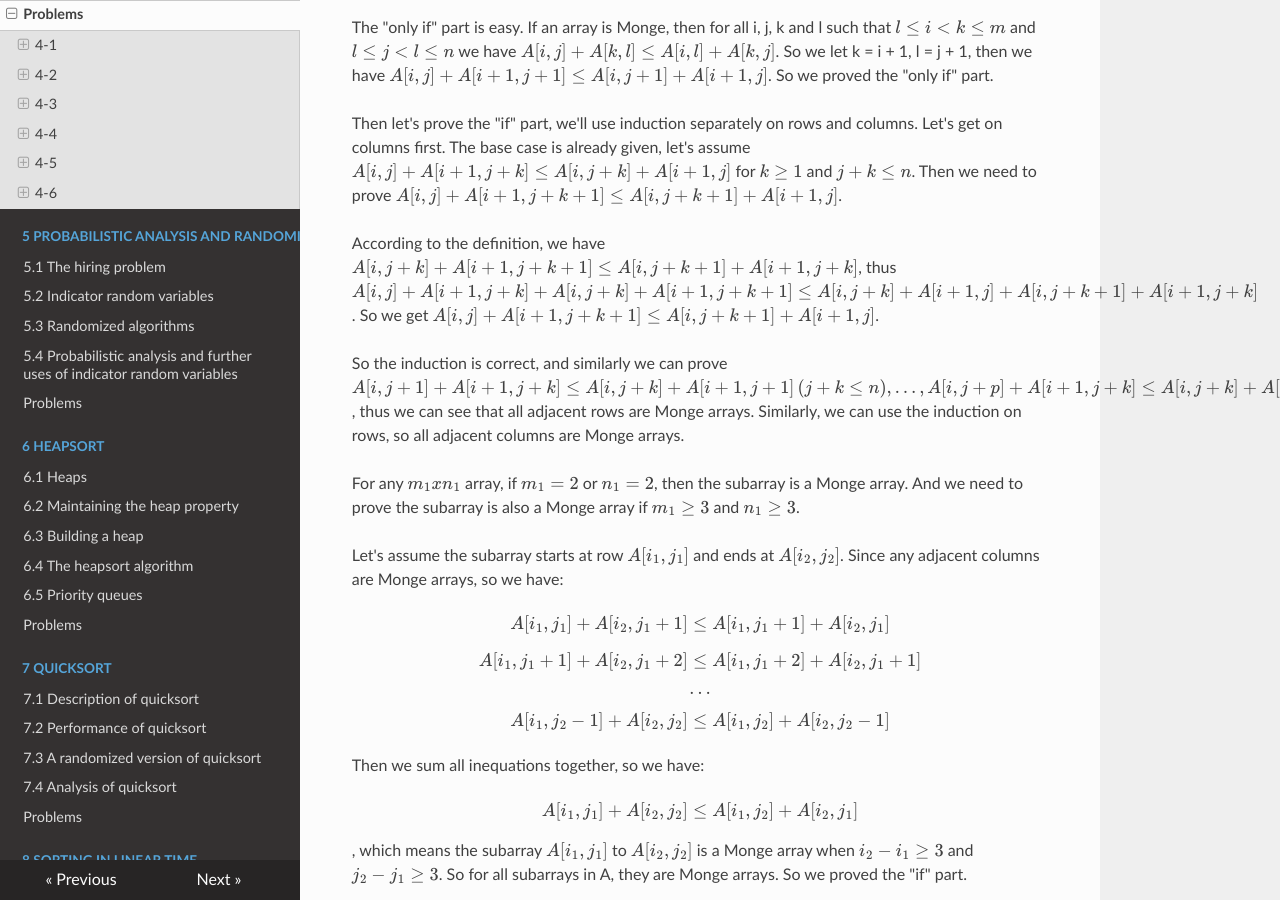
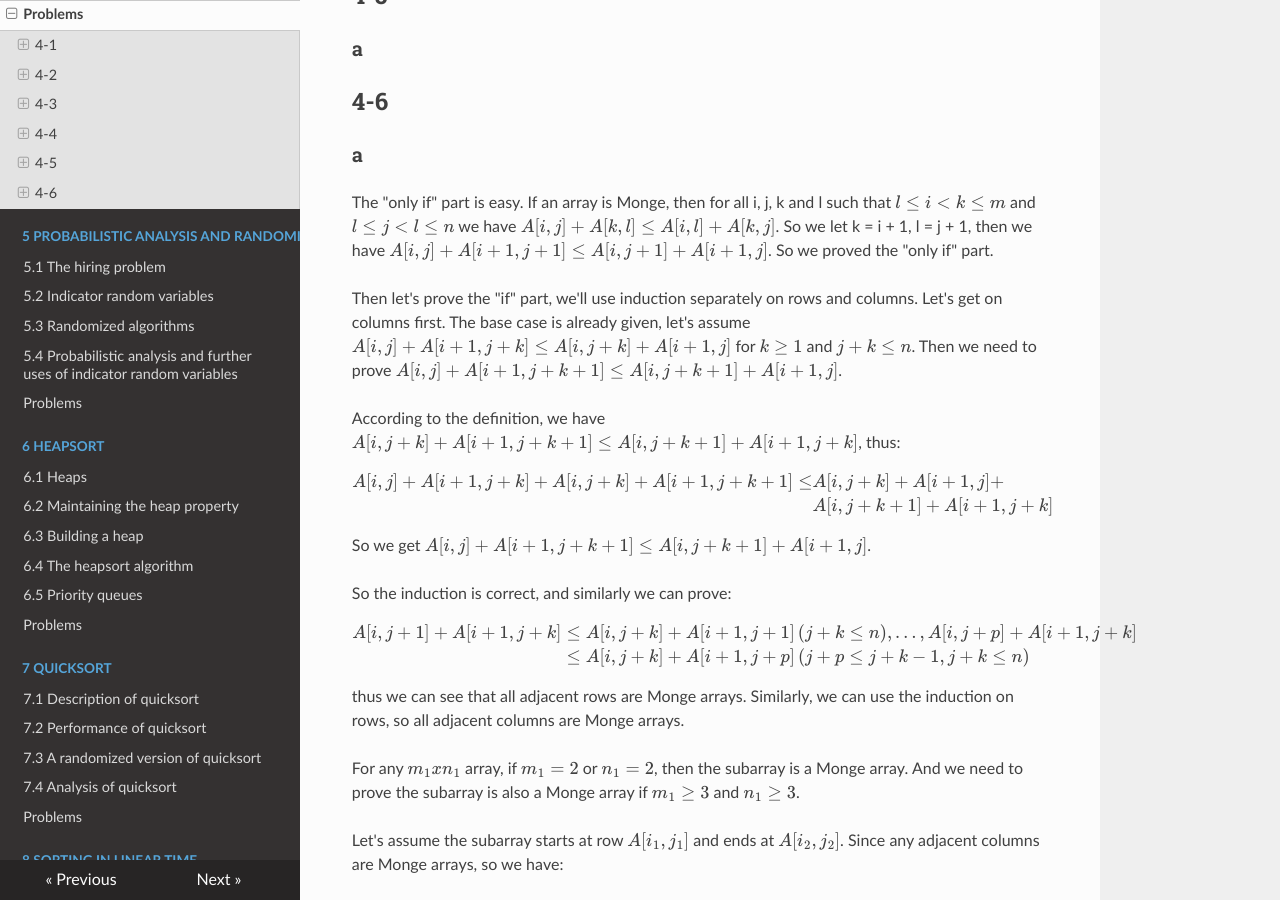
Before and after one commit to Frederick-S/Introduction-to-Algorithms-Notes, an MkDocs documentation site: the page built from docs/4-Divide-and-Conquer/Problems.md, in a window 1280 px wide and 900 px high, scrolled down 17269 px. Built offline with MkDocs 1.6.1, drawn with Linux system fonts in a browser that asks for light colours; nearby versions of some CDN libraries; formulas are drawn with MathJax 3; old or Windows-style settings are respelled for this version of MkDocs; some of the changed text lies outside the part shown.

Commit message:
Format equations

```diff
--- a/docs/4-Divide-and-Conquer/Problems.md
+++ b/docs/4-Divide-and-Conquer/Problems.md
@@ -93,7 +93,17 @@
 So $T(n) = T(\frac{n}{2}) + \Theta(1)$. Here, we have a = 1, b = 2, and $f(n) = \Theta(1)$, and thus we have that $n^{\log_ba} = n^{\log_2{1}} = 1$. So case 2 applies, thus $T(n) = \Theta(n^{\log_ba}\lg{n}) = \Theta(\lg{n}) = \Theta(\lg{N})$.
 
 #### An array is passed by copying
-Each time it halves the problem size, it needs additional $\Theta(N)$ operation to copy the array. So $T(n) = T(\frac{n}{2}) + \Theta(N) + \Theta(1) = T(\frac{n}{2}) + \Theta(N) = T(\frac{n}{4}) + \Theta(N) + \Theta(N) = \ldots = T(1) + \lg{n}\Theta(N) = \Theta(N\lg{N})$.
+Each time it halves the problem size, it needs additional $\Theta(N)$ operation to copy the array. So:
+
+$$
+\begin{eqnarray}
+T(n) &=& T(\frac{n}{2}) + \Theta(N) + \Theta(1) \\\
+&=& T(\frac{n}{2}) + \Theta(N) \\\
+&=& T(\frac{n}{4}) + \Theta(N) + \Theta(N) \\\
+&=& \ldots = T(1) + \lg{n}\Theta(N) \\\
+&=& \Theta(N\lg{N})
+\end{eqnarray}
+$$.
 
 #### An array is passed by range
 Each time it halves the problem size, it needs additional $\Theta(n)$ operation to copy the array. So $T(n) = T(\frac{n}{2}) + \Theta(n) + \Theta(1) = T(\frac{n}{2}) + \Theta(n)$.
@@ -543,9 +553,22 @@
 
 Then let's prove the "if" part, we'll use induction separately on rows and columns. Let's get on columns first. The base case is already given, let's assume $A[i, j] + A[i + 1, j + k] \leq A[i, j + k] + A[i + 1, j]$ for $k \geq 1$ and $j + k \leq n$. Then we need to prove $A[i, j] + A[i + 1, j + k + 1] \leq A[i, j + k + 1] + A[i + 1, j]$.
 
-According to the definition, we have $A[i, j + k] + A[i + 1, j + k + 1] \leq A[i, j + k + 1] + A[i + 1, j + k]$, thus $A[i, j] + A[i + 1, j + k] + A[i, j + k] + A[i + 1, j + k + 1] \leq A[i, j + k] + A[i + 1, j] + A[i, j + k + 1] + A[i + 1, j + k]$. So we get $A[i, j] + A[i + 1, j + k + 1] \leq A[i, j + k + 1] + A[i + 1, j]$.
+According to the definition, we have $A[i, j + k] + A[i + 1, j + k + 1] \leq A[i, j + k + 1] + A[i + 1, j + k]$, thus:
+$$\begin{aligned}
+A[i, j] + A[i + 1, j + k] + A[i, j + k] + A[i + 1, j + k + 1] \leq
+& A[i, j + k] + A[i + 1, j] + \\\
+& A[i, j + k + 1] + A[i + 1, j + k]
+\end{aligned}$$
+So we get $A[i, j] + A[i + 1, j + k + 1] \leq A[i, j + k + 1] + A[i + 1, j]$.
 
-So the induction is correct, and similarly we can prove $A[i, j + 1] + A[i + 1, j + k] \leq A[i, j + k] + A[i + 1, j + 1] \, (j + k \leq n), \ldots, A[i, j + p] + A[i + 1, j + k] \leq A[i, j + k] + A[i + 1, j + p] \, (j + p \leq j + k - 1, j + k \leq n)$, thus we can see that all adjacent rows are Monge arrays. Similarly, we can use the induction on rows, so all adjacent columns are Monge arrays.
+So the induction is correct, and similarly we can prove:
+$$
+\begin{eqnarray}
+A[i, j + 1] + A[i + 1, j + k] &\leq& A[i, j + k] + A[i + 1, j + 1] \, (j + k \leq n), \ldots, A[i, j + p] + A[i + 1, j + k] \\\
+&\leq& A[i, j + k] + A[i + 1, j + p] \, (j + p \leq j + k - 1, j + k \leq n)
+\end{eqnarray}
+$$
+thus we can see that all adjacent rows are Monge arrays. Similarly, we can use the induction on rows, so all adjacent columns are Monge arrays.
 
 For any $m_1 x n_1$ array, if $m_1 = 2$ or $n_1 = 2$, then the subarray is a Monge array. And we need to prove the subarray is also a Monge array if $m_1 \geq 3$ and $n_1 \geq 3$.
 
```
Also changed, not shown: docs/3-Growth-of-Functions/3.1-Asymptotic-notation.md (+12 -2 lines), docs/3-Growth-of-Functions/Problems.md (+28 -3 lines), docs/4-Divide-and-Conquer/4.3-The-substitution-method-for-solving-recurrences.md (+14 -2 lines), docs/5-Probabilistic-Analysis-and-Randomized-Algorithms/Problems.md (+10 -2 lines), 1 other file.
